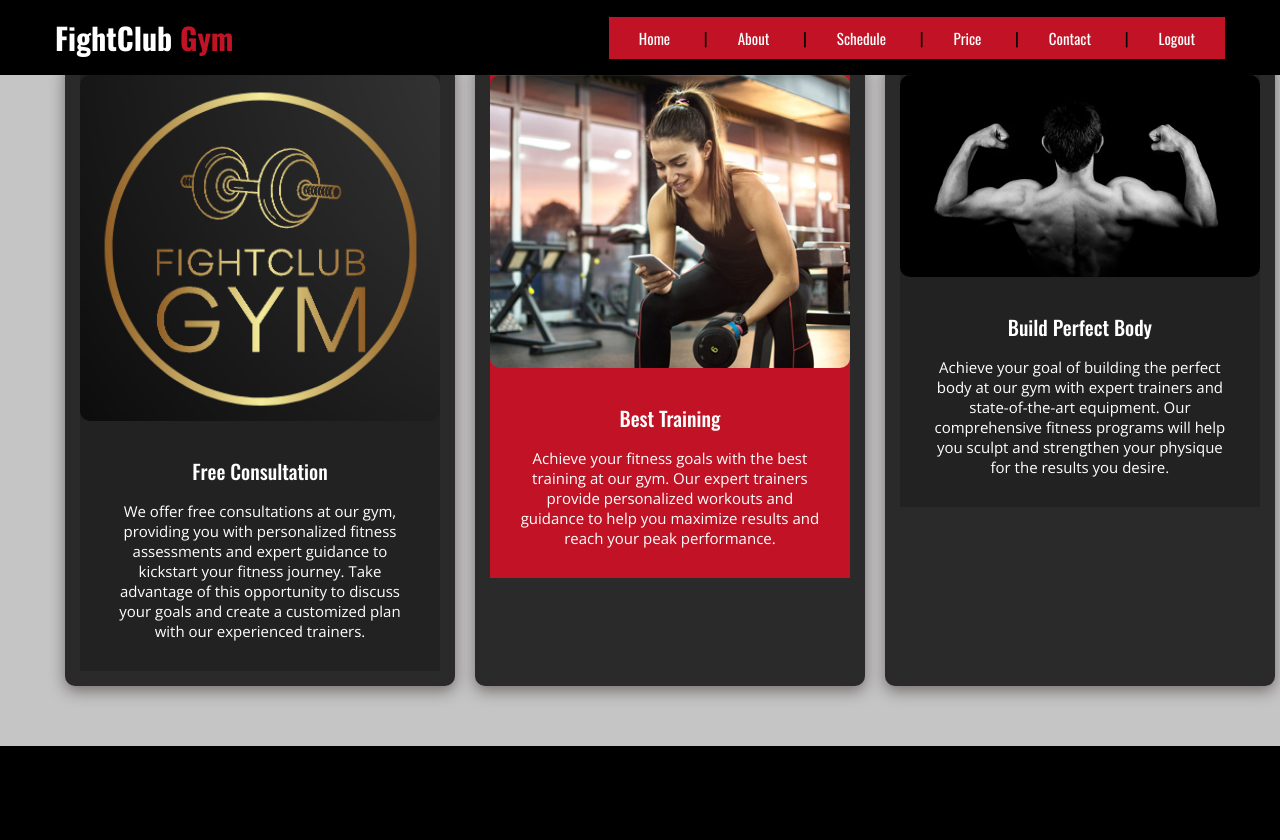
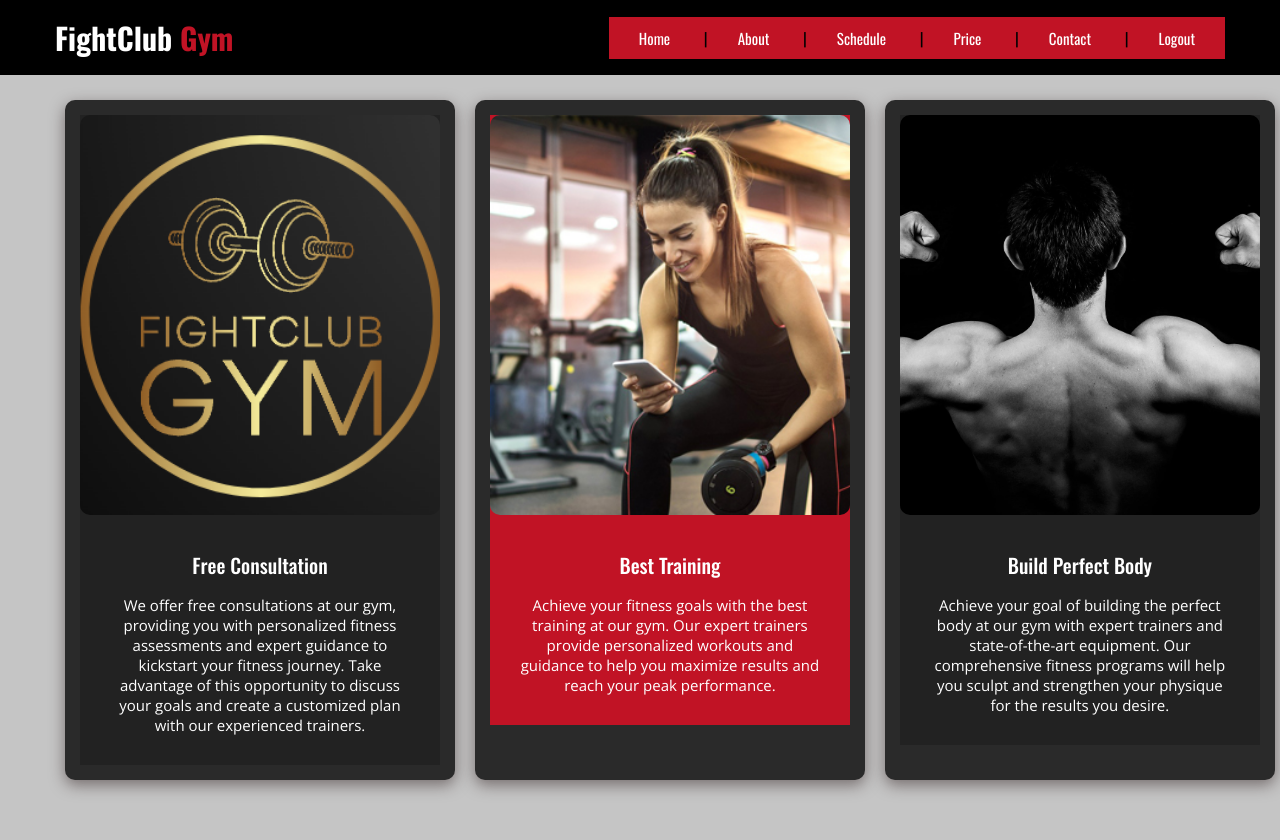
Before and after one commit to kimicayboen/IMDBSE2, a PHP site: page /about.php in a window 1280 px wide. Before the commit the page ends 746 px from the top, so only its background shows below. Run offline with PHP 8.4, Linux system fonts and the light colour scheme.

Commit message:
Edit the about page
fixed the layout and color

```diff
--- a/DATABASE2/style.css
+++ b/DATABASE2/style.css
@@ -816,6 +816,20 @@ section.about {
 }
 
 
+.about .box .img img {
+    width: 200%;
+    height: 400px;
+    object-fit: cover;
+    object-position: center;
+}
+
+.about .box {
+    margin-top: 50px;
+}
+
+
+
+
 .box {
     background-color: #2a2a2a;
     border-radius: 10px;
```
